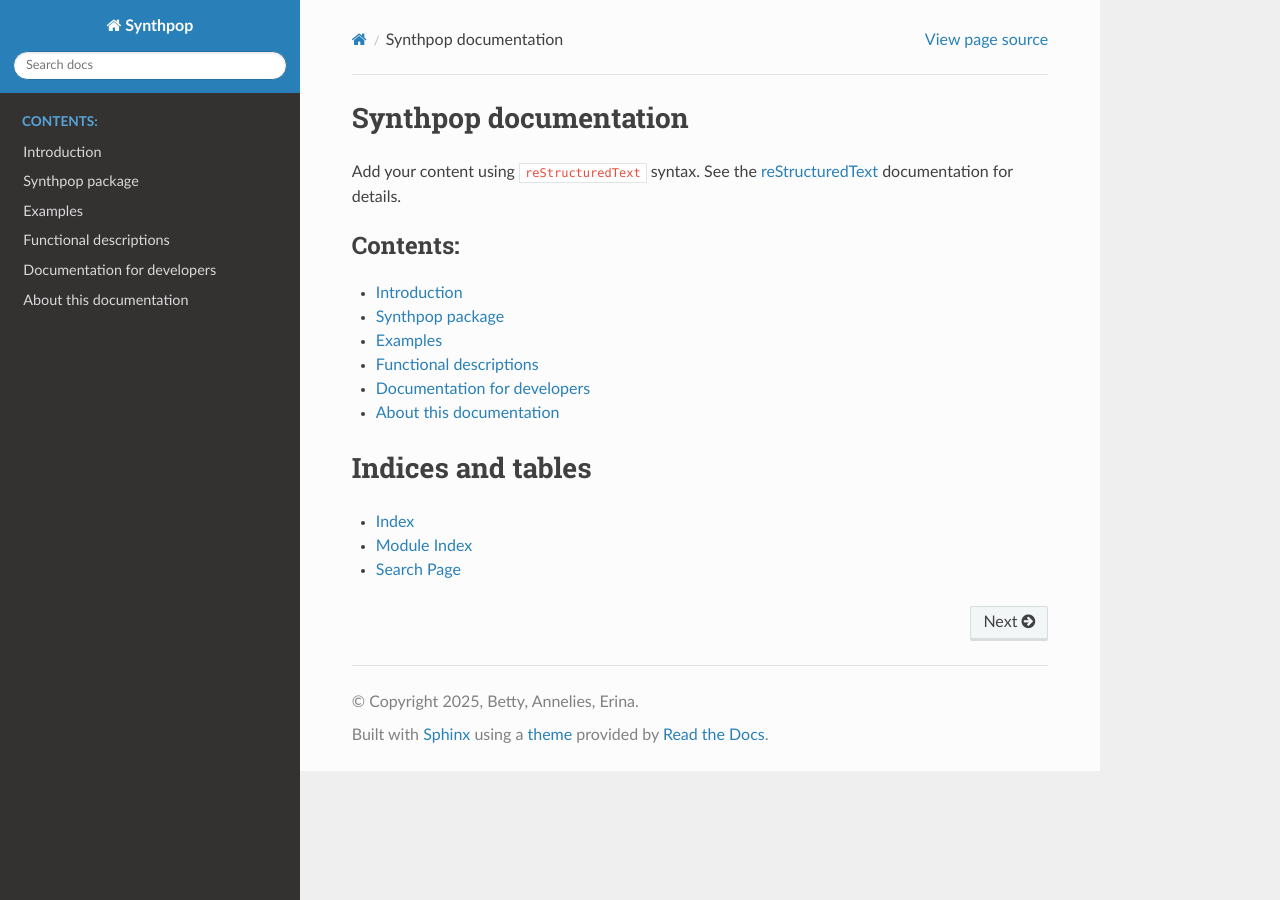
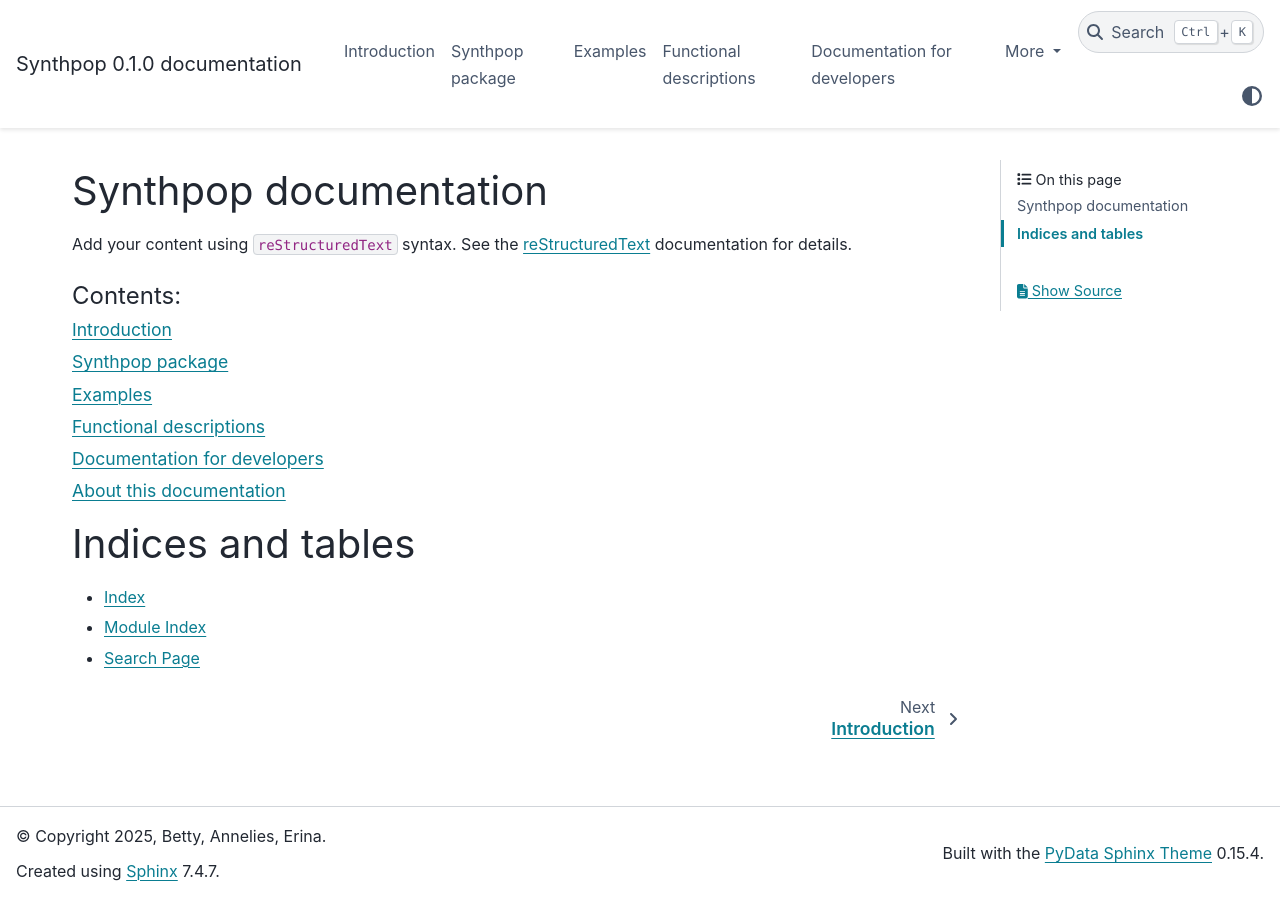
Before and after one commit to duonl/synthpop-py, a Sphinx documentation site: the page built from docs/source/index.rst, in a window 1280 px wide. Built offline with Sphinx 7.4.7 and the PyData theme 0.15.4, drawn with Linux system fonts in a browser that asks for light colours.

Commit message:
Added the PyData lay-out

```diff
--- a/docs/source/conf.py
+++ b/docs/source/conf.py
@@ -25,7 +25,7 @@ exclude_patterns = []
 # https://www.sphinx-doc.org/en/master/usage/configuration.html#options-for-html-output
 
 #html_theme = 'alabaster'
-html_theme = 'sphinx_rtd_theme'
+html_theme = 'pydata_sphinx_theme'
 html_static_path = ['_static']
 
 extensions = [
--- a/pyproject.toml
+++ b/pyproject.toml
@@ -21,6 +21,7 @@ dependencies = [
 
 [dependency-groups]
 docs = [
+    "pydata-sphinx-theme (>=0.19.0,<1.0.0)",
     "sphinx-rtd-theme (>=3.0.2,<4.0.0)",
     "sphinxcontrib-mermaid (>=2.0.0,<3.0.0)",
     "myst-parser (>=5.0.0,<6.0.0)",
```
